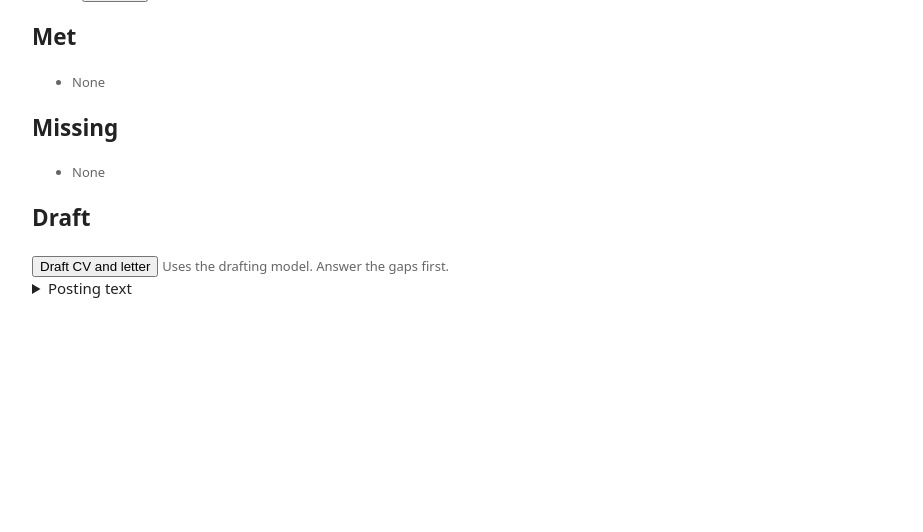
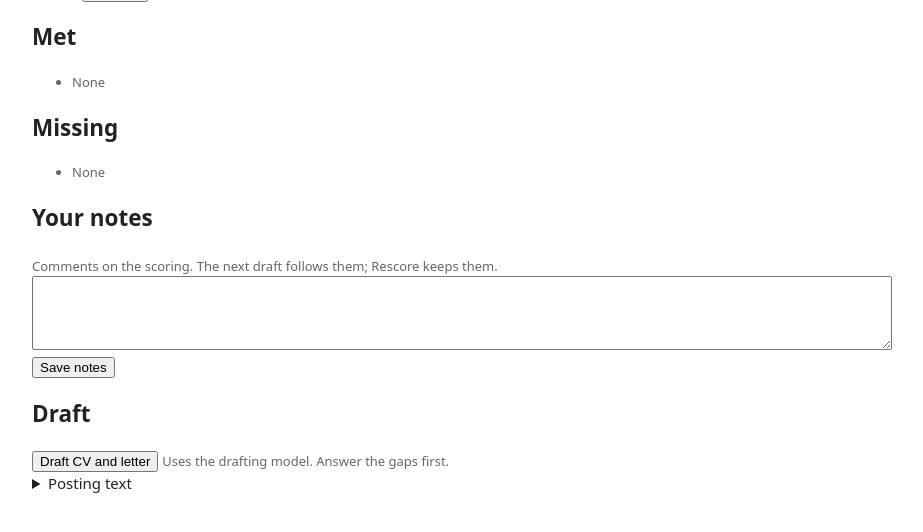
Before and after one commit to alanlisowski/GoodJobHunting, a FastAPI app: template job-radar/app/templates/posting.html in a window 1280 px wide. Shown: the part 93-625 px from the top of the page, without its empty margins (178-1101 px from the left). Run offline with FastAPI, Linux system fonts and the light colour scheme; the template is opened without the code that fills it, so the values that code supplies are empty; parts of the project's set-up code (start-up, migrations or seed data) failed here and were passed over.

Commit message:
Comment section

```diff
--- a/job-radar/app/drafting.py
+++ b/job-radar/app/drafting.py
@@ -10,6 +10,8 @@ MODEL = "claude-opus-5-5"
 RULES = """You tailor a candidate's CV and cover letter to one job posting.
 The facts are the only truth: profile.yaml (constraints), cv_*.yaml (their real CVs),
 profile_additions.yaml (their answers to earlier questions; an answer may say they lack something).
+<notes> at the end of the posting, if present, are the candidate's own comments on this posting: follow
+them, and treat what they say about themselves as facts.
 
 - Write in the posting's language: pl or en. Start from the CV in that language and keep its
   wording where it fits. Reorder and select projects, skills and bullets so the most relevant come
--- a/job-radar/app/main.py
+++ b/job-radar/app/main.py
@@ -51,6 +51,10 @@ class PostingIn(BaseModel):
 
 class CaptureIn(PostingIn):
     url: str = Field(max_length=2000)
+
+
+class NoteIn(BaseModel):
+    note: str = Field(max_length=5000)  # empty clears it
 
 
 class AnswerIn(BaseModel):
@@ -125,7 +129,10 @@ def rescore(posting_id: int) -> dict:
     with Session(models.engine) as db:
         if not (posting := db.get(Posting, posting_id)):
             raise HTTPException(404)
+        note = posting.result.get("note")
         posting.sqlmodel_update(scored(posting.text))  # 502 leaves the old score untouched
+        if note:
+            posting.result["note"] = note  # fresh dict from scored(): no flag_modified needed
         db.add(posting)
         db.commit()
         db.refresh(posting)
@@ -145,6 +152,21 @@ def flip_severity(posting_id: int, n: int) -> dict:
         m = missing[n]
         m["severity"] = "minor" if m["severity"] == "blocker" else "blocker"
         flag_modified(posting, "result")  # JSON columns miss in-place edits
+        db.add(posting)
+        db.commit()
+        db.refresh(posting)
+        return out(posting)
+
+
+@app.post("/postings/{posting_id}/note")
+def save_note(posting_id: int, n: NoteIn) -> dict:
+    """Your comments on the scoring; the next draft follows them."""
+    # ponytail: lives in result JSON to dodge a migration; give it a column once Alembic exists.
+    with Session(models.engine) as db:
+        if not (posting := db.get(Posting, posting_id)):
+            raise HTTPException(404)
+        posting.result["note"] = n.note.strip()
+        flag_modified(posting, "result")
         db.add(posting)
         db.commit()
         db.refresh(posting)
@@ -194,7 +216,9 @@ def create_draft(posting_id: int) -> dict:
         if not (posting := db.get(Posting, posting_id)):
             raise HTTPException(404)
         try:
-            t, r = drafting.tailor(posting.text, facts, client)
+            note = posting.result.get("note")
+            text = f"{posting.text}\n\n<notes>\n{note}\n</notes>" if note else posting.text
+            t, r = drafting.tailor(text, facts, client)
         except (ValueError, RuntimeError, anthropic.APIError) as e:
             raise HTTPException(502, f"drafting failed: {e}") from e
         d = Draft(posting_id=posting_id, data=t.model_dump(), raw=r.model_dump_json(),
--- a/job-radar/app/templates/posting.html
+++ b/job-radar/app/templates/posting.html
@@ -21,6 +21,13 @@
 <h2>Dealbreakers hit</h2>
 <ul>{% for x in p.result.dealbreakers_hit %}<li>{{ x }}</li>{% endfor %}</ul>
 {% endif %}
+
+<h2>Your notes</h2>
+<form onsubmit="event.preventDefault(); post(this.querySelector('button'), '/postings/{{ p.id }}/note', {note: this.note.value})">
+  <label for="note" class="muted">Comments on the scoring. The next draft follows them; Rescore keeps them.</label>
+  <textarea id="note" name="note" rows="3">{{ p.result.note or "" }}</textarea>
+  <button>Save notes</button>
+</form>
 
 <h2>Draft</h2>
 {% if d %}
```
Also changed, not shown: job-radar/tests/test_desk.py (+16 -0 lines).
